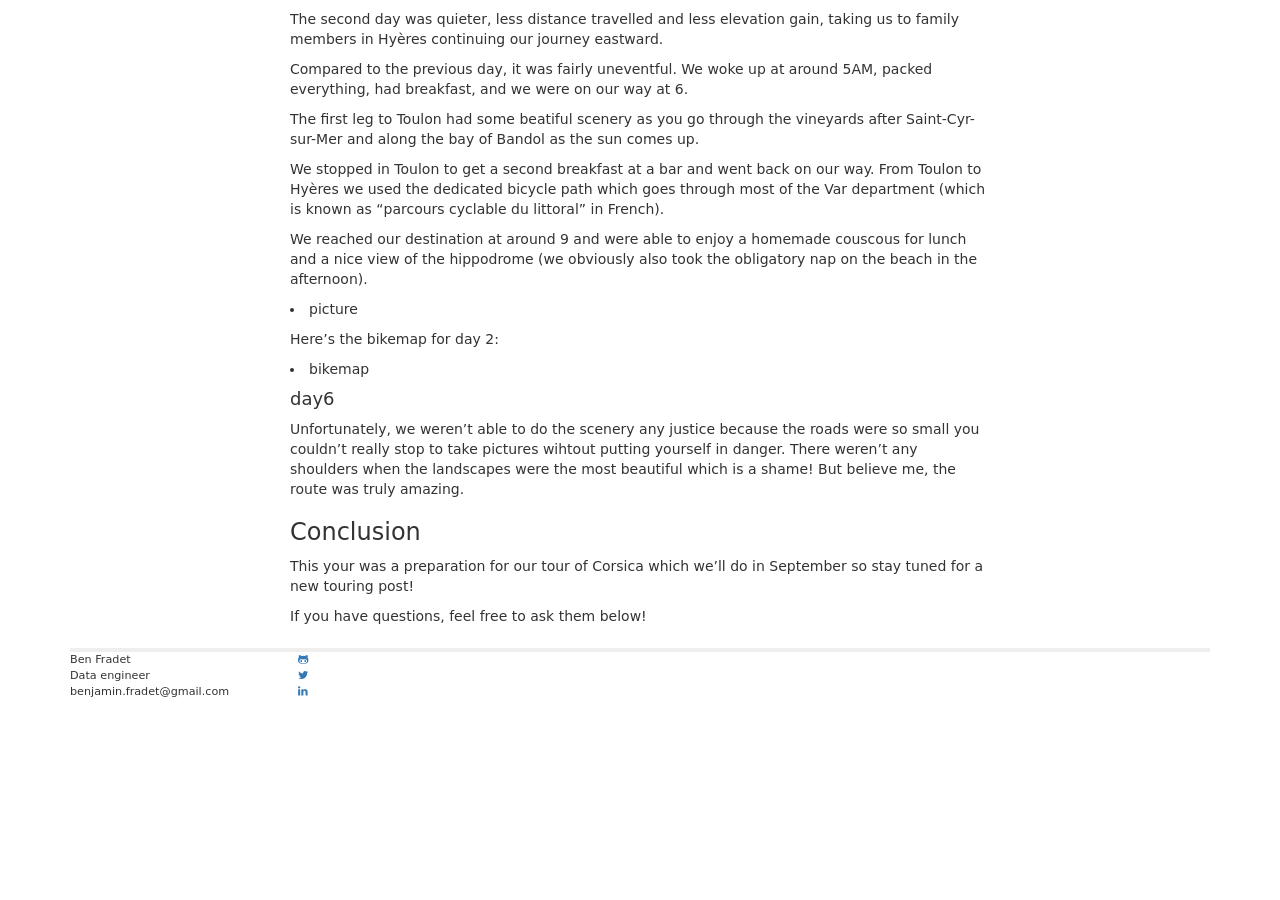
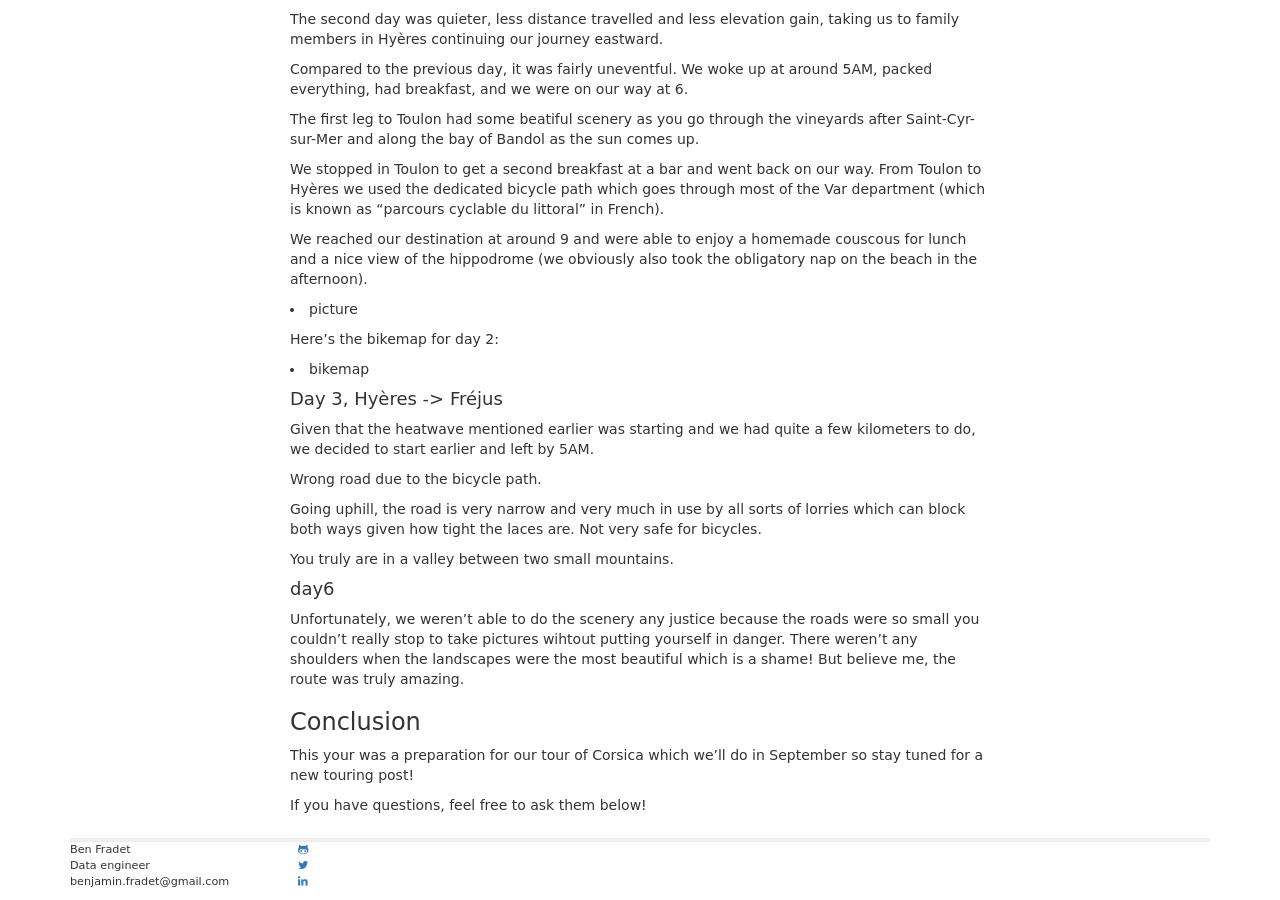
Before and after one commit to BenFradet/benfradet.github.io, a Jekyll site: the page built from _posts/2019-07-03-french-mediterranean-tour.md, in a window 1280 px wide and 900 px high, scrolled down 2572 px. Built offline with Jekyll 4.4.1, drawn with Linux system fonts in a browser that asks for light colours; nearby versions of some CDN libraries; comment, search, counter and statistics services are not loaded; before the commit the page ends 3282 px from its top, so only the background shows below that.

Commit message:
Start day 3

```diff
--- a/_posts/2019-07-03-french-mediterranean-tour.md
+++ b/_posts/2019-07-03-french-mediterranean-tour.md
@@ -136,6 +136,18 @@ Here's the bikemap for day 2:
 
 - bikemap
 
+#### Day 3, Hyères -> Fréjus
+
+Given that the heatwave mentioned earlier was starting and we had quite a few kilometers to do, we
+decided to start earlier and left by 5AM.
+
+Wrong road due to the bicycle path.
+
+Going uphill, the road is very narrow and very much in use by all sorts of lorries which can block
+both ways given how tight the laces are. Not very safe for bicycles.
+
+You truly are in a valley between two small mountains.
+
 #### day6
 
 Unfortunately, we weren't able to do the scenery any justice because the roads were so small you
```
